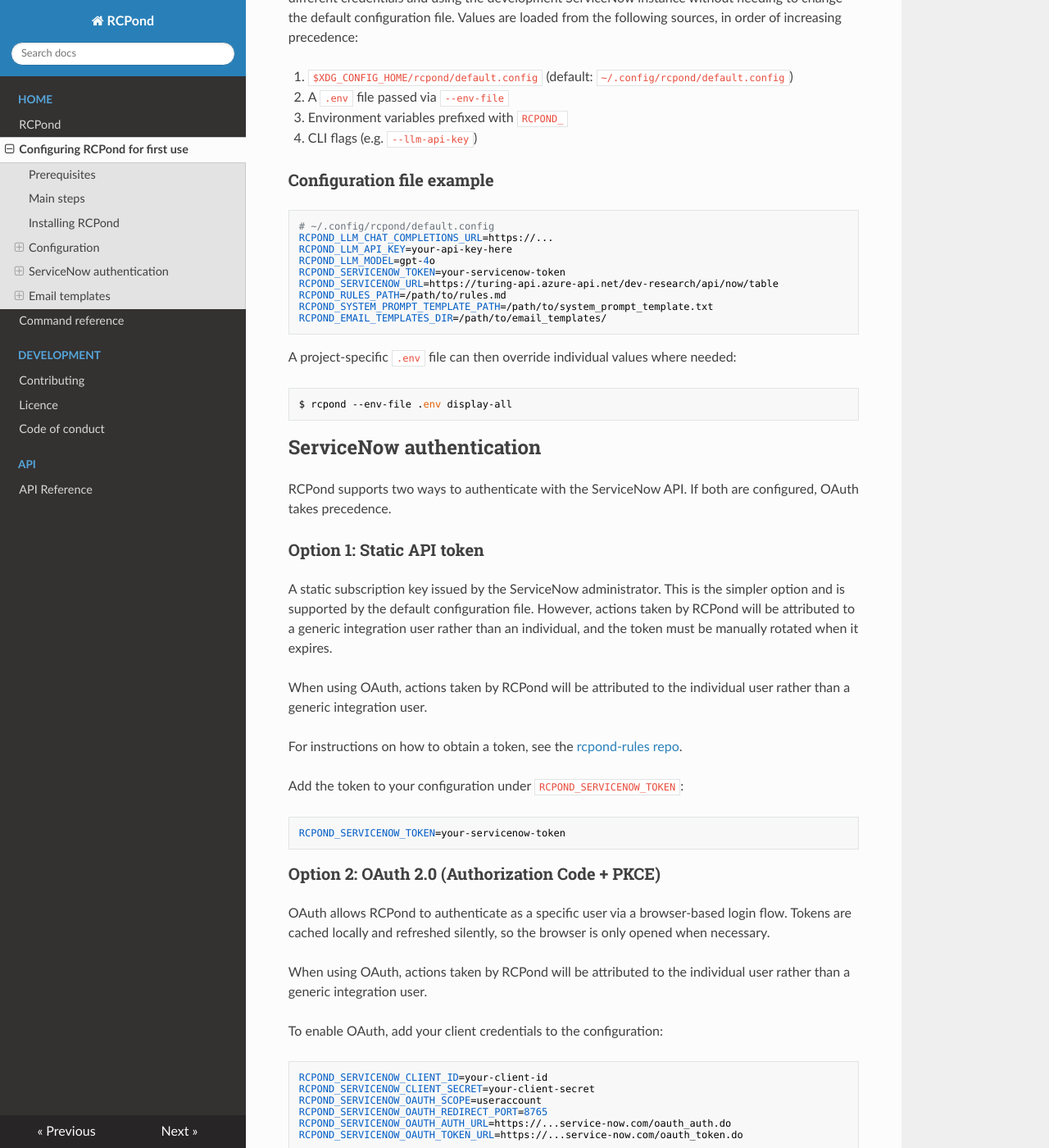
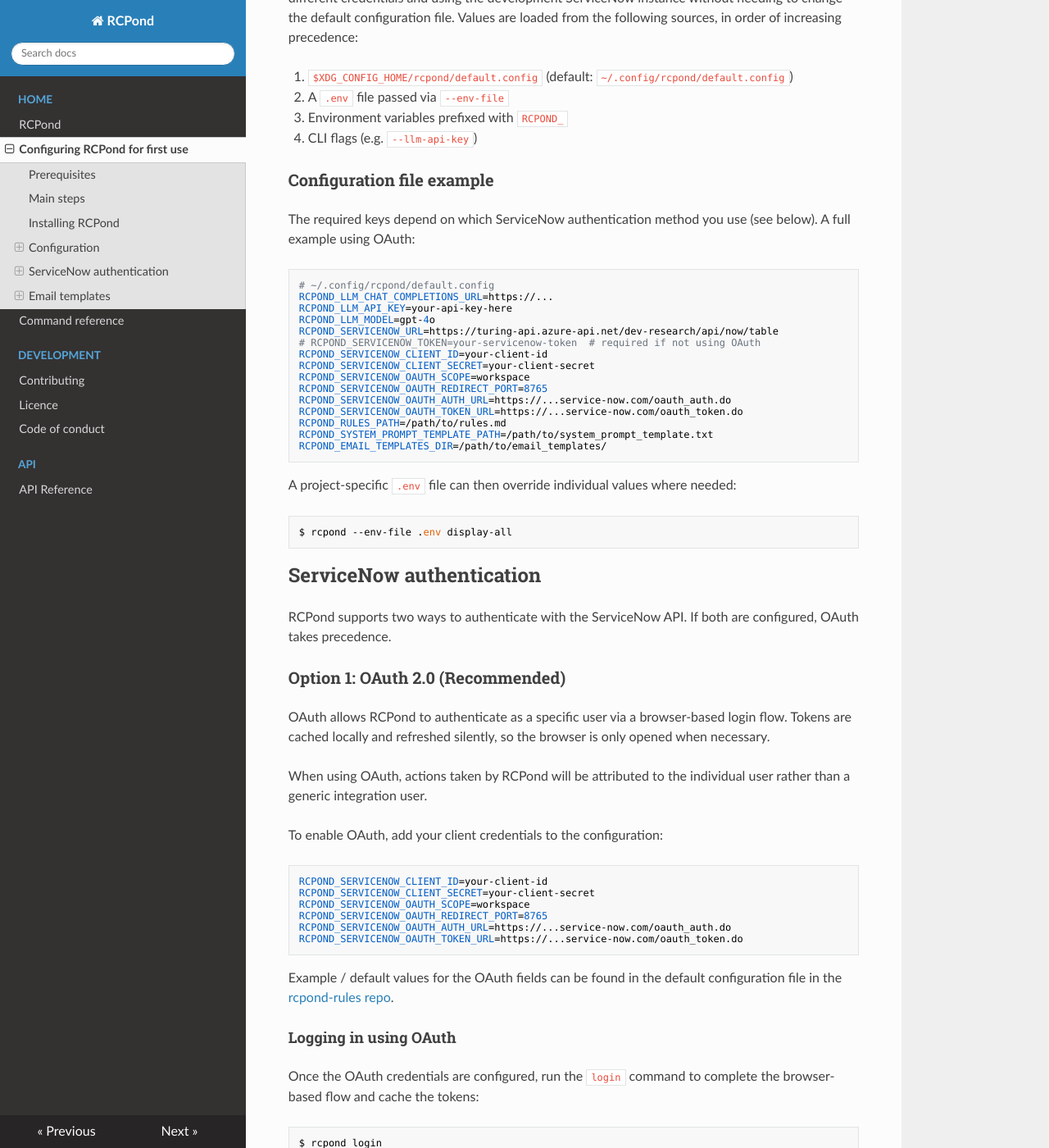
Before and after one commit to alan-turing-institute/rcpond, an MkDocs documentation site: the page built from docs/configuration.md, in a window 1280 px wide and 1400 px high, scrolled down 1574 px. Shown: the whole window at 82% size. Built offline with MkDocs 1.6.1, drawn with Linux system fonts in a browser that asks for light colours; nearby versions of some CDN libraries; some of the changed text lies outside the part shown.

Commit message:
update docs with OAuth info

````diff
--- a/docs/configuration.md
+++ b/docs/configuration.md
@@ -12,7 +12,7 @@
 
 - Installing RCPond.
 - Create the configuration files.
-- Obtain a ServiceNow API token and add it to the configuration.
+- Either Login using OAuth, or obtain a ServiceNow API token and add it to the configuration.
 
 ## Installing RCPond
 
@@ -72,13 +72,21 @@
 
 ### Configuration file example
 
+The required keys depend on which ServiceNow authentication method you use (see below). A full example using OAuth:
+
 ```
 # ~/.config/rcpond/default.config
 RCPOND_LLM_CHAT_COMPLETIONS_URL=https://...
 RCPOND_LLM_API_KEY=your-api-key-here
 RCPOND_LLM_MODEL=gpt-4o
-RCPOND_SERVICENOW_TOKEN=your-servicenow-token
 RCPOND_SERVICENOW_URL=https://turing-api.azure-api.net/dev-research/api/now/table
+# RCPOND_SERVICENOW_TOKEN=your-servicenow-token  # required if not using OAuth
+RCPOND_SERVICENOW_CLIENT_ID=your-client-id
+RCPOND_SERVICENOW_CLIENT_SECRET=your-client-secret
+RCPOND_SERVICENOW_OAUTH_SCOPE=workspace
+RCPOND_SERVICENOW_OAUTH_REDIRECT_PORT=8765
+RCPOND_SERVICENOW_OAUTH_AUTH_URL=https://...service-now.com/oauth_auth.do
+RCPOND_SERVICENOW_OAUTH_TOKEN_URL=https://...service-now.com/oauth_token.do
 RCPOND_RULES_PATH=/path/to/rules.md
 RCPOND_SYSTEM_PROMPT_TEMPLATE_PATH=/path/to/system_prompt_template.txt
 RCPOND_EMAIL_TEMPLATES_DIR=/path/to/email_templates/
@@ -94,21 +102,7 @@
 
 RCPond supports two ways to authenticate with the ServiceNow API. If both are configured, OAuth takes precedence.
 
-### Option 1: Static API token
-
-A static subscription key issued by the ServiceNow administrator. This is the simpler option and is supported by the default configuration file. However, actions taken by RCPond will be attributed to a generic integration user rather than an individual, and the token must be manually rotated when it expires.
-
-When using OAuth, actions taken by RCPond will be attributed to the individual user rather than a generic integration user.
-
-For instructions on how to obtain a token, see the [rcpond-rules repo](https://github.com/alan-turing-institute/rcpond-rules).
-
-Add the token to your configuration under `RCPOND_SERVICENOW_TOKEN`:
-
-```
-RCPOND_SERVICENOW_TOKEN=your-servicenow-token
-```
-
-### Option 2: OAuth 2.0 (Authorization Code + PKCE)
+### Option 1: OAuth 2.0 (Recommended)
 
 OAuth allows RCPond to authenticate as a specific user via a browser-based login flow. Tokens are cached locally and refreshed silently, so the browser is only opened when necessary.
 
@@ -119,7 +113,7 @@
 ```
 RCPOND_SERVICENOW_CLIENT_ID=your-client-id
 RCPOND_SERVICENOW_CLIENT_SECRET=your-client-secret
-RCPOND_SERVICENOW_OAUTH_SCOPE=useraccount
+RCPOND_SERVICENOW_OAUTH_SCOPE=workspace
 RCPOND_SERVICENOW_OAUTH_REDIRECT_PORT=8765
 RCPOND_SERVICENOW_OAUTH_AUTH_URL=https://...service-now.com/oauth_auth.do
 RCPOND_SERVICENOW_OAUTH_TOKEN_URL=https://...service-now.com/oauth_token.do
@@ -139,6 +133,19 @@
 Subsequent commands will use the cached token automatically. The browser will only open again if the token expires and cannot be refreshed silently.
 
 Tokens are stored at `$XDG_CACHE_HOME/rcpond/tokens.json` (default: `~/.cache/rcpond/tokens.json`) with permissions `0600`.
+
+
+### Option 2: Static API token
+
+A static subscription key issued by the ServiceNow administrator. This is the simpler option and is supported by the default configuration file. However, actions taken by RCPond will be attributed to a generic integration user rather than an individual, and the token must be manually rotated when it expires.
+
+For instructions on how to obtain a token, see the [rcpond-rules repo](https://github.com/alan-turing-institute/rcpond-rules).
+
+Add the token to your configuration under `RCPOND_SERVICENOW_TOKEN`:
+
+```
+RCPOND_SERVICENOW_TOKEN=your-servicenow-token
+```
 
 
 ## Email templates
````
Also changed, not shown: docs/index.md (+6 -3 lines).
